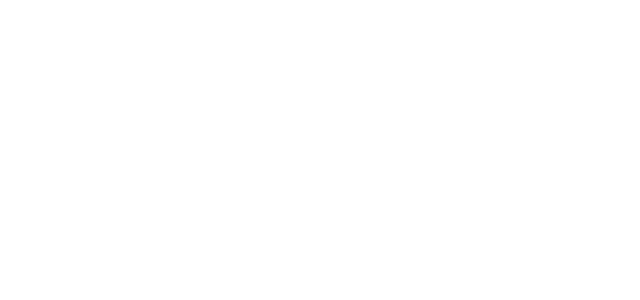
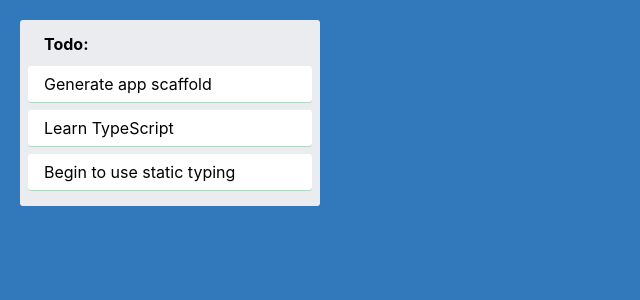
Before and after one commit to Sc0tticus/Trello-Clone, a React (Create React App) app: page / in a window 1280 px wide. Shown: the top 300 px of the page, without its empty margins (0-640 px from the left). Built offline with nearby package versions, Linux system fonts and the light colour scheme.

Commit message:
Trello card has been created and background container has been styled

```diff
--- a/src/App.tsx
+++ b/src/App.tsx
@@ -1,5 +1,12 @@
-
+import { Column } from './Column'
+import {
+	AppContainer
+} from "./styles"
 
 export const App = () => {
-  return null
+	return (
+		<AppContainer>
+			<Column text="Todo:" />
+		</AppContainer>
+	)
 }
--- /dev/null
+++ b/src/Column.tsx
@@ -0,0 +1,16 @@
+import { ColumnContainer, ColumnTitle, CardContainer } from "./styles";
+
+type ColumnProps = {
+	text: string
+}
+
+export const Column = ({ text }: ColumnProps) => {
+	return (
+		<ColumnContainer>
+			<ColumnTitle>{text}</ColumnTitle>
+			<CardContainer>Generate app scaffold</CardContainer>
+			<CardContainer>Learn TypeScript</CardContainer>
+			<CardContainer>Begin to use static typing</CardContainer>
+		</ColumnContainer>
+	)
+}
```
Also changed, not shown: src/Card.tsx (added, +9 -0 lines).
